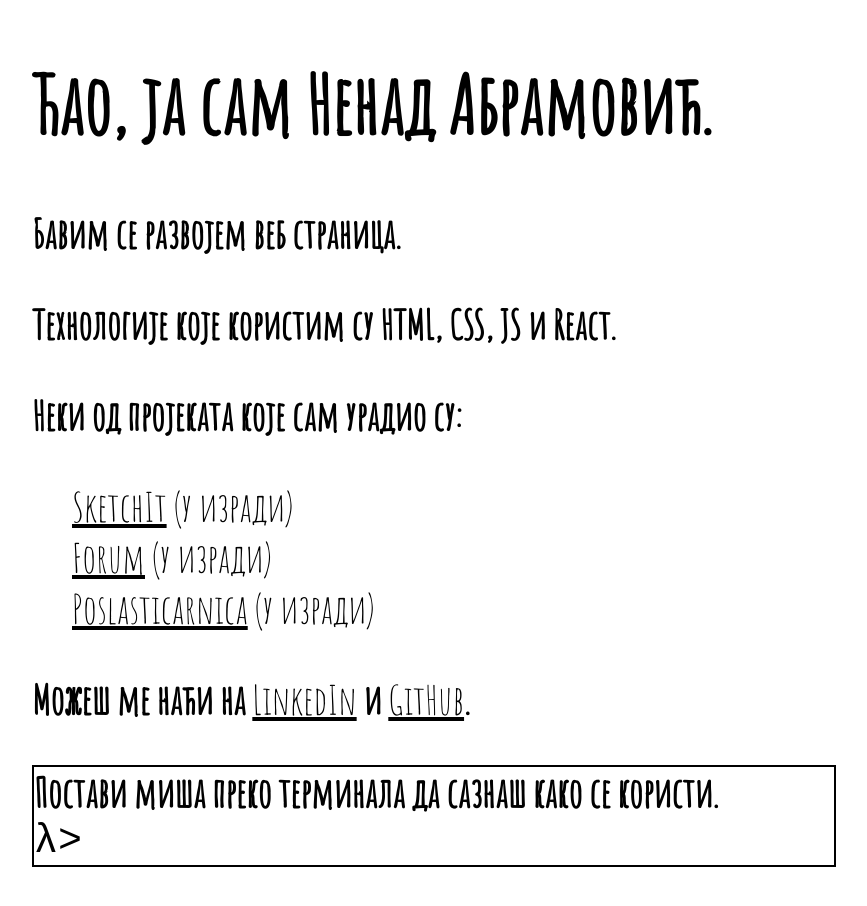
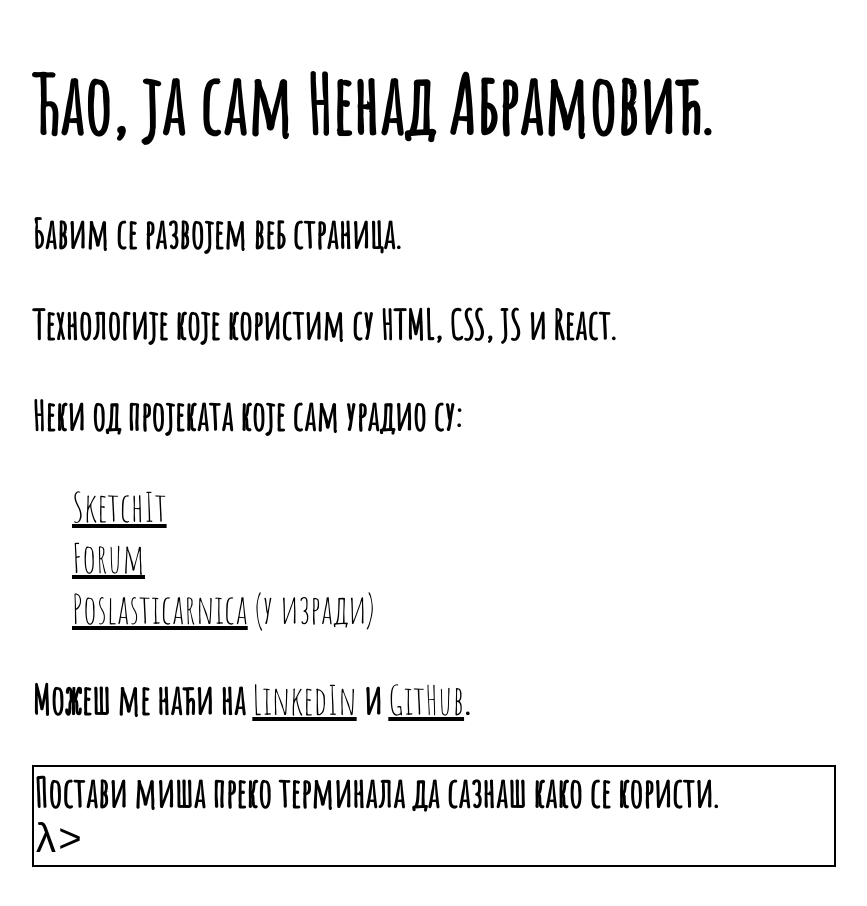
Before and after one commit to nenad-abramovic/nenad-abramovic, a plain HTML site: page index.html in a window 1280 px wide. Shown: the whole page, without its empty margins (8-875 px from the left). Drawn offline with Linux system fonts and the light colour scheme.

Commit message:
Minor changes

```diff
--- a/index.html
+++ b/index.html
@@ -17,9 +17,9 @@
   <p>Технологије које користим су HTML, CSS, JS и React.</p>
   <p>Неки од пројеката које сам урадио су:</p>
   <ul>
-    <li><a href="#">SketchIt</a> (у изради)</li>
-    <li><a href="#">Forum</a> (у изради)</li>
-    <li><a href="#">Poslasticarnica</a> (у изради)</li>
+    <li><a href="https://nenad-abramovic.github.io/sketchit/">SketchIt</a></li>
+    <li><a href="https://nenad-abramovic.github.io/forum">Forum</a></li>
+    <li><a href="https://github.com/nenad-abramovic/poslasticarnica">Poslasticarnica</a> (у изради)</li>
   </ul>
   <p>Можеш ме наћи на <a href="https://www.linkedin.com/in/nenadabramovic/" target="_blank">LinkedIn</a> и <a
       href="https://github.com/nenad-abramovic/" target="_blank">GitHub</a>.</p>
```
